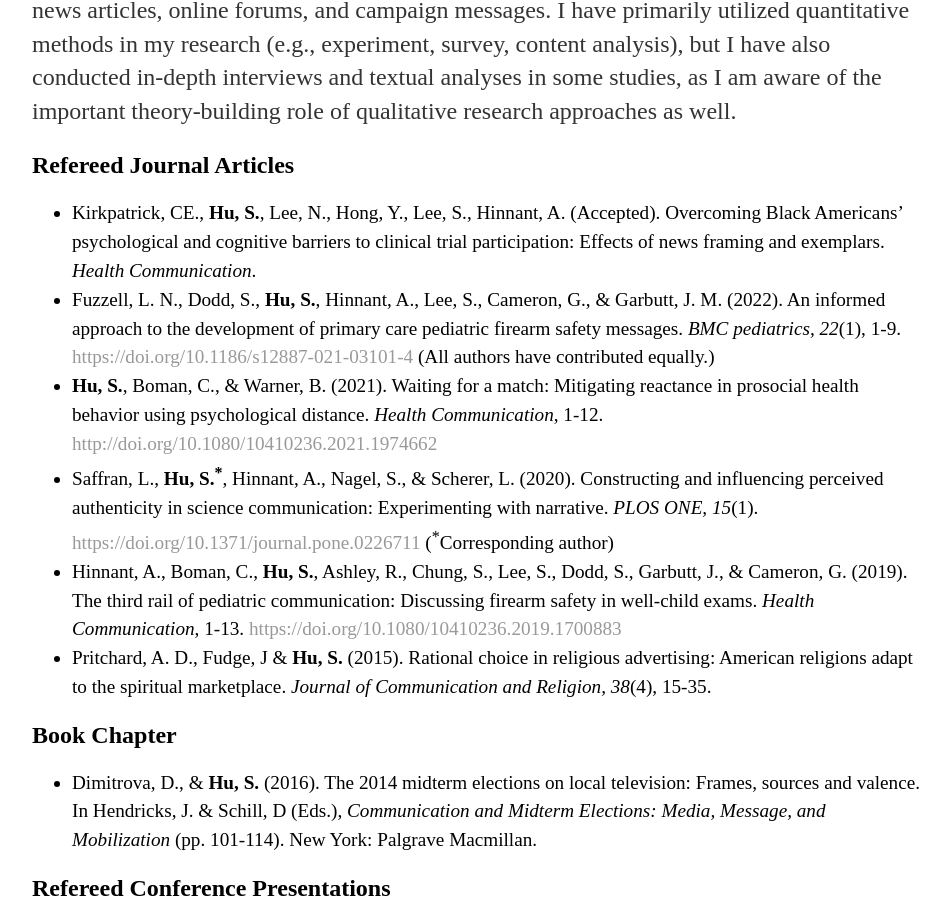
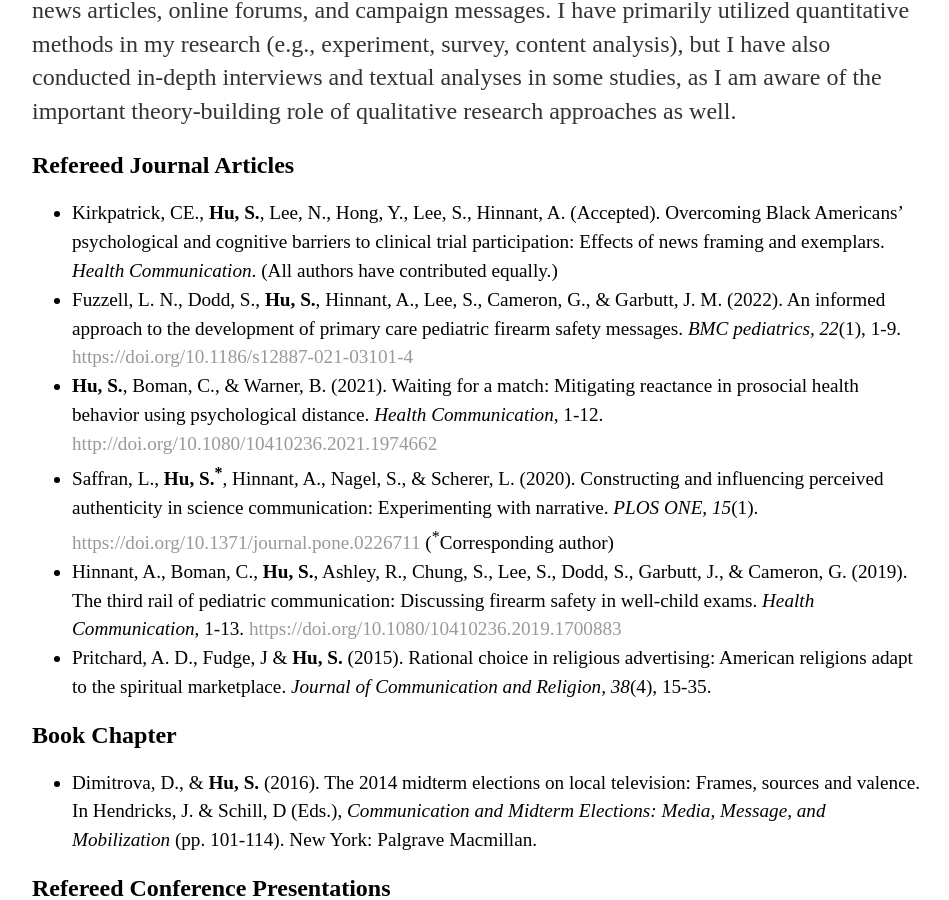
Before and after one commit to sisihuphd/sisihuphd.github.io, a Jekyll site: the page built from research/index.html, in a window 1280 px wide and 900 px high, scrolled down 382 px. Shown: the whole window, without its empty margins (160-1109 px from the left). Built offline with Jekyll 4.4.1, drawn with Linux system fonts in a browser that asks for light colours.

```diff
--- a/research/index.html
+++ b/research/index.html
@@ -14,8 +14,8 @@ title: My Research
 
 	    <h2>Refereed Journal Articles</h2>
 		<ul>
-			<li>Kirkpatrick, CE., <b>Hu, S.</b>, Lee, N., Hong, Y., Lee, S., Hinnant, A. (Accepted). Overcoming Black Americans’ psychological and cognitive barriers to clinical trial participation: Effects of news framing and exemplars. <em>Health Communication</em>. </li>
-                        <li>Fuzzell, L. N., Dodd, S., <b>Hu, S.</b>, Hinnant, A., Lee, S., Cameron, G., & Garbutt, J. M. (2022). An informed approach to the development of primary care pediatric firearm safety messages. <em>BMC pediatrics, 22</em>(1), 1-9. <a href="https://doi.org/10.1186/s12887-021-03101-4">https://doi.org/10.1186/s12887-021-03101-4</a> (All authors have contributed equally.)</li>
+			<li>Kirkpatrick, CE., <b>Hu, S.</b>, Lee, N., Hong, Y., Lee, S., Hinnant, A. (Accepted). Overcoming Black Americans’ psychological and cognitive barriers to clinical trial participation: Effects of news framing and exemplars. <em>Health Communication</em>. (All authors have contributed equally.)</li>
+                        <li>Fuzzell, L. N., Dodd, S., <b>Hu, S.</b>, Hinnant, A., Lee, S., Cameron, G., & Garbutt, J. M. (2022). An informed approach to the development of primary care pediatric firearm safety messages. <em>BMC pediatrics, 22</em>(1), 1-9. <a href="https://doi.org/10.1186/s12887-021-03101-4">https://doi.org/10.1186/s12887-021-03101-4</a></li>
 			<li><b>Hu, S.</b>, Boman, C., & Warner, B. (2021). Waiting for a match: Mitigating reactance in prosocial health behavior using psychological distance. <em>Health Communication</em>, 1-12. <a href="http://doi.org/10.1080/10410236.2021.1974662">http://doi.org/10.1080/10410236.2021.1974662</a></li>
 			<li>Saffran, L., <b>Hu, S.<sup>*</sup></b>, Hinnant, A., Nagel, S., & Scherer, L. (2020). Constructing and influencing perceived authenticity in science communication: Experimenting with narrative. <em>PLOS ONE, 15</em>(1). <a href="https://doi.org/10.1371/journal.pone.0226711">https://doi.org/10.1371/journal.pone.0226711</a> (<sup>*</sup>Corresponding author)</li>
 			<li>Hinnant, A., Boman, C., <b>Hu, S.</b>, Ashley, R., Chung, S., Lee, S., Dodd, S., Garbutt, J., & Cameron, G. (2019). The third rail of pediatric communication: Discussing firearm safety in well-child exams. <em>Health Communication</em>, 1-13. <a href="https://doi.org/10.1080/10410236.2019.1700883">https://doi.org/10.1080/10410236.2019.1700883</a></li>
```
